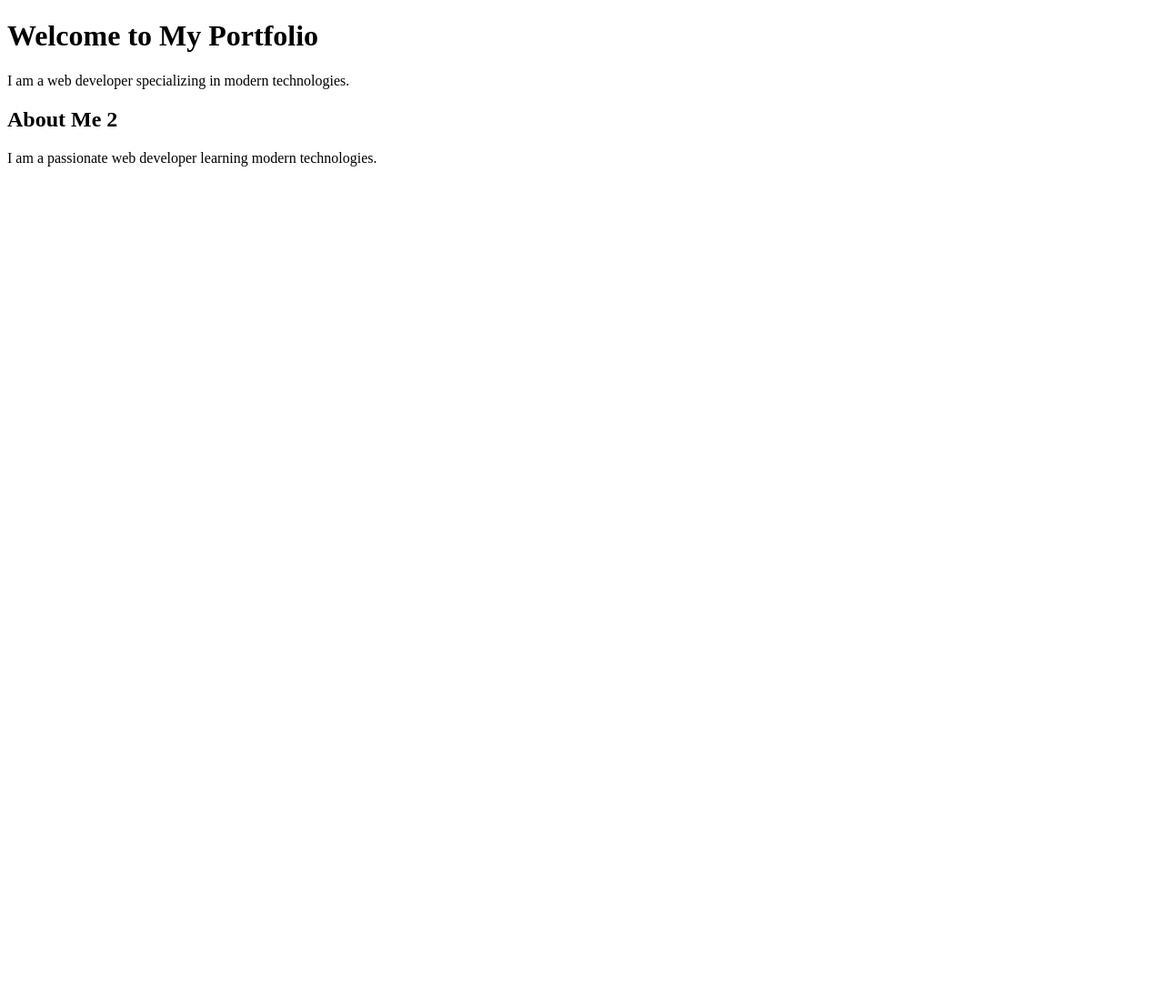
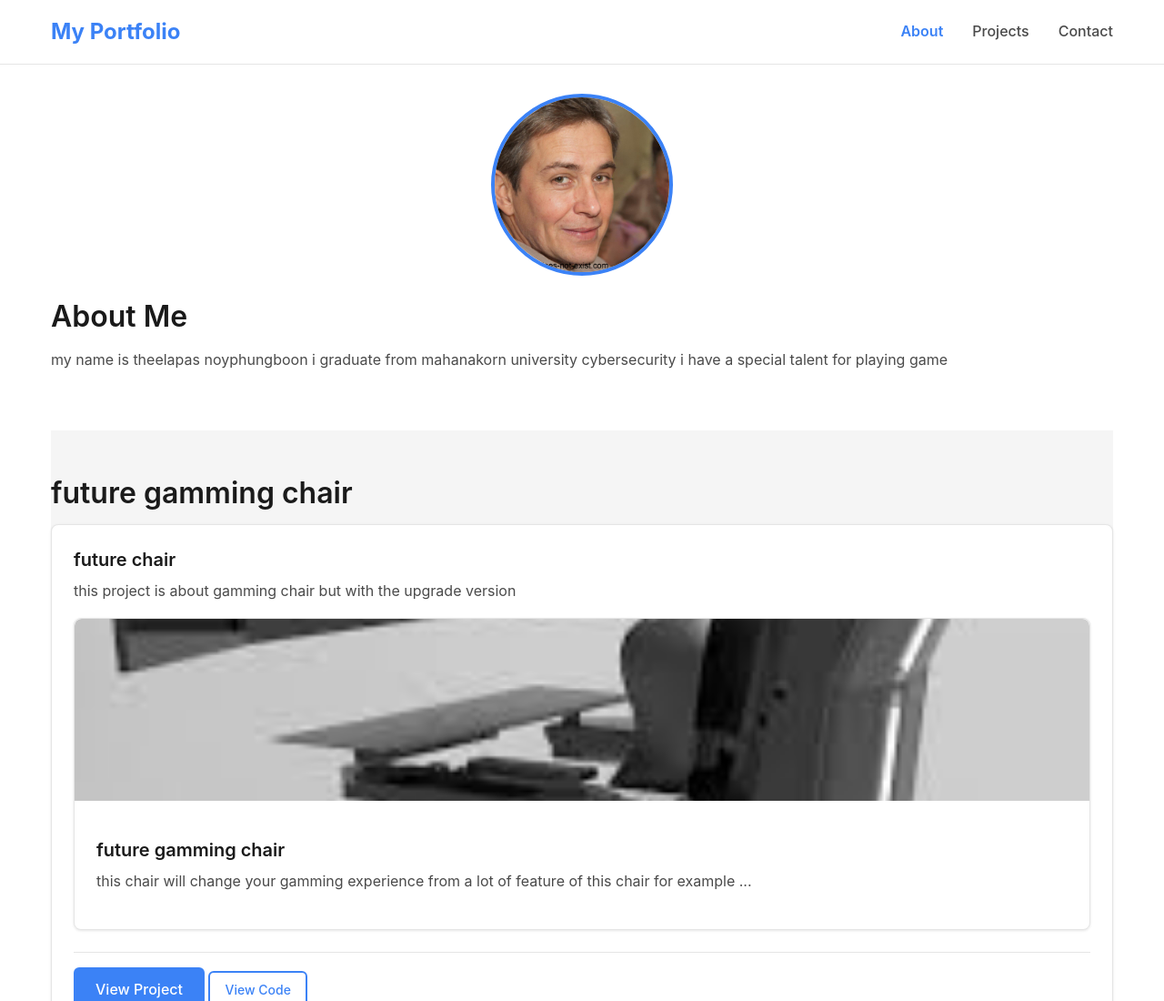
Before and after one commit to 6714120016-spec/my-portfolio, a plain HTML site: page index.html in a window 1280 px wide. Shown: the top 1100 px of the page at 91% size. Before the commit the page ends 800 px from the top, so only its background shows below. Drawn offline with Linux system fonts and the light colour scheme.

Commit message:
Add files via upload

```diff
--- a/index.html
+++ b/index.html
@@ -4,15 +4,82 @@
  <meta charset="UTF-8">
  <meta name="viewport" content="width=device-width, initial-scale=1.0">
  <title>My Portfolio</title>
+ <!-- Link to CSS file -->
+ <link rel="stylesheet" href="styles.css">
 </head>
 <body>
-    <h1>Welcome to My Portfolio</h1>
-    <p>I am a web developer specializing in modern technologies.</p>
+    <header>
+        <div class="container">
+            <nav>
+                <div class="nav-brand">My Portfolio</div>
+                <ul class="nav-links">
+                    <li><a href="#about" class="active">About</a></li>
+                    <li><a href="#projects">Projects</a></li>
+                    <li><a href="#contact">Contact</a></li>
+                </ul>
+            </nav>
+        </div>
+    </header>
 
-    <!-- About section -->
+    <main class="container">
         <section id="about">
-        <h2>About Me 2</h2>
-        <p>I am a passionate web developer learning modern technologies.</p>
+            <img src="face.jpeg" alt="My profile photo" class="profile-image">
+            <h2>About Me</h2>
+            <p>my name is theelapas noyphungboon i graduate from mahanakorn university cybersecurity i have a special talent for playing game</p>
            </section>
+
+        <section id="projects">
+            <h2>future gamming chair</h2>
+
+            <div class="card">
+                <h3 class="card-title">future chair</h3>
+                <p class="card-description">
+                    this project is about gamming chair but with the upgrade version
+                </p>
+                <div class="card card-with-image">
+                    <img src="future.jpeg" alt="Project screenshot" class="project-image">
+                    <div class="card-body">
+                        <h3 class="card-title">future gamming chair</h3>
+                        <p class="card-description">this chair will change your gamming experience from a lot of feature of this chair for example ...</p>
+                    </div>
+                </div>
+
+                <div class="card-footer">
+                    <a href="#" class="btn btn-primary">View Project</a>
+                    <a href="#" class="btn btn-secondary btn-sm">View Code</a>
+                </div>
+            </div>
+
+            <!-- More cards... -->
+        </section>
+
+        <section id="contact">
+            <h2>Contact Me</h2>
+            <form>
+                <div class="form-group">
+                    <label for="name">Name</label>
+                    <input type="text" id="name" name="name" placeholder="Your name" required>
+                </div>
+
+                <div class="form-group">
+                    <label for="email">Email</label>
+                    <input type="email" id="email" name="email" placeholder="your@email.com" required>
+                </div>
+
+                <div class="form-group">
+                    <label for="message">Message</label>
+                    <textarea id="message" name="message" placeholder="Your message..." required></textarea>
+                </div>
+
+                <button type="submit" class="btn btn-primary btn-lg">Send Message</button>
+            </form>
+        </section>
+    </main>
+
+
+
+    <footer class="container">
+    <!-- Your footer content -->
+    </footer>
    </body>
 </html>
--- /dev/null
+++ b/styles.css
@@ -0,0 +1,357 @@
+/* CSS Reset - Remove browser defaults */
+* {
+    margin: 0;
+    padding: 0;
+    box-sizing: border-box;
+   }
+
+   /* Base styles for the entire page */
+   body {
+    font-family: -apple-system, BlinkMacSystemFont, 'Segoe UI', Roboto, 'Helvetica Neue', Arial, sans-serif;
+    font-size: 16px;
+    line-height: 1.6;
+    color: #333333;
+    background-color: #ffffff;
+   }
+
+   /* Make images responsive by default */
+   img {
+    max-width: 100%;
+    height: auto;
+    display: block;
+   }
+
+   /* Remove default list styles */
+   ul, ol {
+    list-style: none;
+   }
+
+   /* Remove default link underline */
+   a {
+    text-decoration: none;
+    color: inherit;
+   }
+ /* Update headings to use color variables */
+h1 {
+    font-size: 2.5rem;
+    font-weight: 700;
+    line-height: 1.2;
+    margin-bottom: 1rem;
+    color: var(--color-text-primary);
+}
+
+h2 {
+    font-size: 2rem;
+    font-weight: 600;
+    line-height: 1.3;
+    margin-bottom: 0.875rem;
+    color: var(--color-text-primary);
+}
+
+h3 {
+    font-size: 1.5rem;
+    font-weight: 600;
+    line-height: 1.4;
+    margin-bottom: 0.75rem;
+    color: var(--color-text-secondary);
+}
+
+p {
+    margin-bottom: 1rem;
+    color: var(--color-text-secondary);
+}
+   /* Text emphasis */
+   strong {
+    font-weight: 700;
+    color: #1a1a1a;
+   }
+
+   em {
+    font-style: italic;
+    color: #F5F527;
+   }
+   /* CSS Variables for Color System */
+:root {
+ /* Primary colors */
+ --color-primary: #3b82f6;
+ --color-primary-dark: #2563eb;
+ --color-primary-light: #60a5fa;
+
+ /* Neutral colors */
+ --color-neutral-100: #f5f5f5;
+ --color-neutral-200: #e5e5e5;
+ --color-neutral-300: #d4d4d4;
+ --color-neutral-700: #404040;
+ --color-neutral-800: #262626;
+ --color-neutral-900: #171717;
+
+ /* Semantic colors */
+ --color-success: #22c55e;
+ --color-warning: #f59e0b;
+ --color-error: #ef4444;
+
+ /* Text colors */
+ --color-text-primary: #1a1a1a;
+ --color-text-secondary: #4a4a4a;
+ --color-text-muted: #737373;
+
+ /* Background colors */
+ --color-bg-primary: #ffffff;
+ --color-bg-secondary: #f5f5f5;
+ --color-bg-tertiary: #e5e5e5;
+}
+
+/* Update body to use variables */
+body {
+ font-family: -apple-system, BlinkMacSystemFont, 'Segoe UI', Roboto, 'Helvetica Neue', Arial, sans-serif;
+ font-size: 16px;
+ line-height: 1.6;
+ color: var(--color-text-primary);
+ background-color: var(--color-bg-primary);
+}
+/* Container System */
+.container {
+    width: 100%;
+    max-width: 1200px;
+    margin-left: auto;
+    margin-right: auto;
+    padding-left: 1rem;
+    padding-right: 1rem;
+}
+
+/* Smaller container for reading content */
+.container-narrow {
+    max-width: 800px;
+}
+/* Section Spacing */
+section {
+    padding-top: 3rem;
+    padding-bottom: 3rem;
+}
+
+/* First section less top padding */
+section:first-of-type {
+    padding-top: 2rem;
+}
+
+/* Alternate background colors */
+section:nth-child(even) {
+    background-color: var(--color-bg-secondary);
+}
+/* Card Component */
+.card {
+    background-color: var(--color-bg-primary);
+    border: 1px solid var(--color-neutral-200);
+    border-radius: 8px;
+    padding: 1.5rem;
+    margin-bottom: 1.5rem;
+    box-shadow: 0 1px 3px rgba(0, 0, 0, 0.1);
+    transition: transform 0.2s ease, box-shadow 0.2s ease;
+   }
+
+   /* Card hover effect */
+   .card:hover {
+    transform: translateY(-4px);
+    box-shadow: 0 4px 12px rgba(0, 0, 0, 0.15);
+   }
+
+   /* Card title */
+   .card-title {
+    font-size: 1.25rem;
+    font-weight: 600;
+    margin-bottom: 0.5rem;
+    color: var(--color-text-primary);
+   }
+
+   /* Card description */
+   .card-description {
+    color: var(--color-text-secondary);
+    margin-bottom: 1rem;
+   }
+
+   /* Card footer */
+   .card-footer {
+    border-top: 1px solid var(--color-neutral-200);
+    padding-top: 1rem;
+    margin-top: 1rem;
+   }
+   /* Base Button Styles */
+.btn {
+    display: inline-block;
+    padding: 0.75rem 1.5rem;
+    font-size: 1rem;
+    font-weight: 500;
+    text-align: center;
+    border: none;
+    border-radius: 6px;
+    cursor: pointer;
+    transition: all 0.2s ease;
+    text-decoration: none;
+   }
+
+   /* Primary Button */
+   .btn-primary {
+    background-color: var(--color-primary);
+    color: white;
+   }
+
+   .btn-primary:hover {
+    background-color: var(--color-primary-dark);
+    transform: translateY(-2px);
+    box-shadow: 0 4px 8px rgba(59, 130, 246, 0.3);
+   }
+
+   .btn-primary:active {
+    transform: translateY(0);
+    box-shadow: 0 2px 4px rgba(59, 130, 246, 0.3);
+   }
+
+   /* Secondary Button (Outline) */
+   .btn-secondary {
+    background-color: transparent;
+    color: var(--color-primary);
+    border: 2px solid var(--color-primary);
+   }
+
+   .btn-secondary:hover {
+    background-color: var(--color-primary);
+    color: white;
+   }
+
+   /* Small Button Size */
+   .btn-sm {
+    padding: 0.5rem 1rem;
+    font-size: 0.875rem;
+   }
+
+   /* Large Button Size */
+   .btn-lg {
+    padding: 1rem 2rem;
+    font-size: 1.125rem;
+   }
+   /* Navigation Bar */
+header {
+    background-color: var(--color-bg-primary);
+    border-bottom: 1px solid var(--color-neutral-200);
+    padding: 1rem 0;
+   }
+
+   nav {
+    display: flex;
+    justify-content: space-between;
+    align-items: center;
+   }
+
+   /* Logo/Brand */
+   .nav-brand {
+    font-size: 1.5rem;
+    font-weight: 700;
+    color: var(--color-primary);
+   }
+
+   /* Navigation Links */
+   .nav-links {
+    display: flex;
+    gap: 2rem;
+   }
+
+   .nav-links a {
+    color: var(--color-text-secondary);
+    font-weight: 500;
+    transition: color 0.2s ease;
+   }
+
+   .nav-links a:hover {
+    color: var(--color-primary);
+   }
+
+   /* Active link */
+   .nav-links a.active {
+    color: var(--color-primary);
+    font-weight: 600;
+   }
+   /* Profile Image */
+.profile-image {
+    width: 200px;
+    height: 200px;
+    border-radius: 50%;
+    object-fit: cover;
+    border: 4px solid var(--color-primary);
+    margin: 0 auto 1.5rem;
+    display: block;
+}
+
+/* Alternative: Rounded Rectangle */
+.profile-image-square {
+    width: 200px;
+    height: 200px;
+    border-radius: 12px;
+    object-fit: cover;
+    box-shadow: 0 4px 12px rgba(0, 0, 0, 0.1);
+}
+/* Project Images */
+.project-image {
+    width: 100%;
+    height: 200px;
+    object-fit: cover;
+    border-radius: 8px 8px 0 0;
+    margin-bottom: 1rem;
+}
+
+/* Image Card Combination */
+.card-with-image {
+    padding: 0;
+    overflow: hidden;
+}
+
+.card-with-image .card-body {
+    padding: 1.5rem;
+}
+/* Form Styles */
+.form-group {
+    margin-bottom: 1.5rem;
+   }
+
+   /* Labels */
+   label {
+    display: block;
+    margin-bottom: 0.5rem;
+    font-weight: 500;
+    color: var(--color-text-primary);
+   }
+
+   /* Text Inputs และ Textarea */
+   input[type="text"],
+   input[type="email"],
+   input[type="tel"],
+   textarea {
+    width: 100%;
+    padding: 0.75rem;
+    font-size: 1rem;
+    font-family: inherit;
+    border: 2px solid var(--color-neutral-300);
+    border-radius: 6px;
+    background-color: var(--color-bg-primary);
+    color: var(--color-text-primary);
+    transition: border-color 0.2s ease, box-shadow 0.2s ease;
+   }
+
+   /* Focus State */
+   input:focus,
+   textarea:focus {
+    outline: none;
+    border-color: var(--color-primary);
+    box-shadow: 0 0 0 3px rgba(59, 130, 246, 0.1);
+   }
+
+   /* Textarea specific */
+   textarea {
+    resize: vertical;
+    min-height: 120px;
+   }
+
+   /* Placeholder */
+   input::placeholder,
+   textarea::placeholder {
+    color: var(--color-text-muted);
+   }
```
Also changed, not shown: face.jpeg (added), future.jpeg (added). Lines whose indentation alone changed are shown as unchanged.
